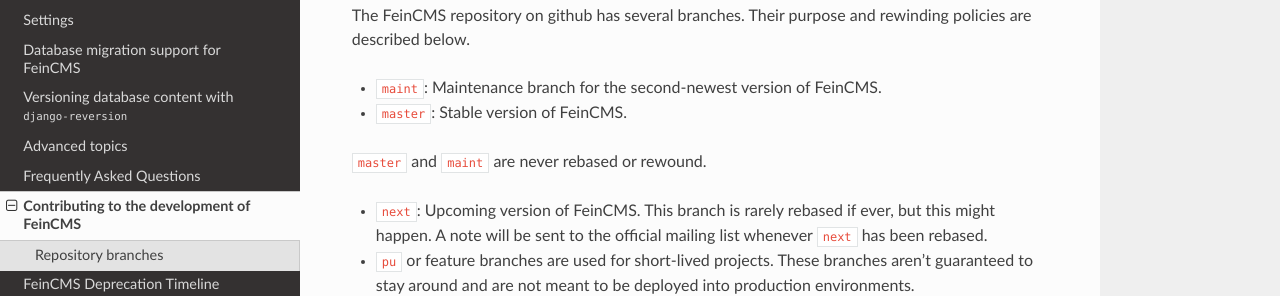
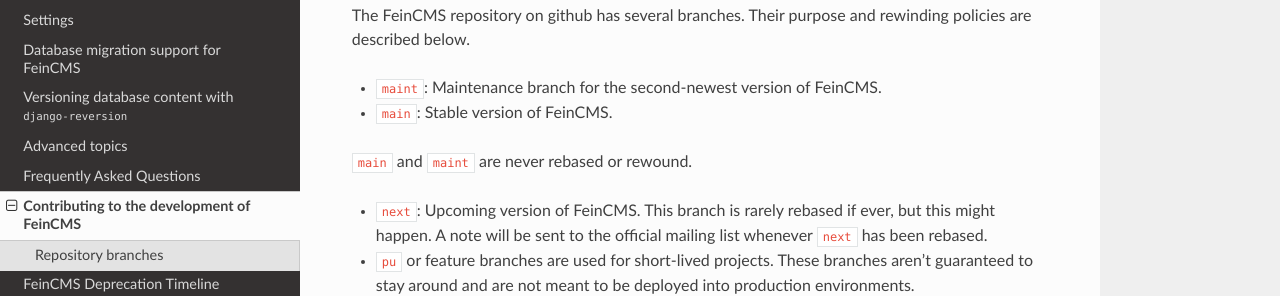
Before and after one commit to feincms/feincms, a Sphinx documentation site: the page built from docs/contributing.rst, in a window 1280 px wide. Shown: the part 212-508 px from the top of the page. Built offline with Sphinx 7.4.7 and the Read the Docs theme 2.0.0, drawn with Linux system fonts in a browser that asks for light colours.

Commit message:
Make docs reflect branch name reality (and CI testing reality too)

```diff
--- a/CHANGELOG.rst
+++ b/CHANGELOG.rst
@@ -131,4 +131,4 @@
 .. _v1.19.0: https://github.com/feincms/feincms/compare/v1.18.0...v1.19.0
 .. _v1.20.0: https://github.com/feincms/feincms/compare/v1.19.0...v1.20.0
 .. _v22.0.0: https://github.com/feincms/feincms/compare/v1.20.0...v22.0.0
-.. _Next version: https://github.com/feincms/feincms/compare/v22.0.0...master
+.. _Next version: https://github.com/feincms/feincms/compare/v22.0.0...main
--- a/README.rst
+++ b/README.rst
@@ -87,9 +87,9 @@
 rewinding policies are described below.
 
 * ``maint``: Maintenance branch for the second-newest version of FeinCMS.
-* ``master``: Stable version of FeinCMS.
+* ``main``: Stable version of FeinCMS.
 
-``master`` and ``maint`` are never rebased or rewound.
+``main`` and ``maint`` are never rebased or rewound.
 
 * ``next``: Upcoming version of FeinCMS. This branch is rarely rebased
   if ever, but this might happen. A note will be sent to the official
--- a/docs/contributing.rst
+++ b/docs/contributing.rst
@@ -12,9 +12,9 @@
 rewinding policies are described below.
 
 * ``maint``: Maintenance branch for the second-newest version of FeinCMS.
-* ``master``: Stable version of FeinCMS.
+* ``main``: Stable version of FeinCMS.
 
-``master`` and ``maint`` are never rebased or rewound.
+``main`` and ``maint`` are never rebased or rewound.
 
 * ``next``: Upcoming version of FeinCMS. This branch is rarely rebased
   if ever, but this might happen. A note will be sent to the official
--- a/docs/installation.rst
+++ b/docs/installation.rst
@@ -16,8 +16,8 @@
 feincms and its dependencies. Dependencies which are automatically installed
 are: feedparser_, Pillow_ and django-mptt_. For outdated versions of
 Django the best place to find supported combinations of library versions is the
-`Travis CI build configuration
-<https://github.com/feincms/feincms/blob/master/.travis.yml>`_.
+`tox build configuration
+<https://github.com/feincms/feincms/blob/main/tox.ini>`_.
 
     $ pip install feincms
 
```
